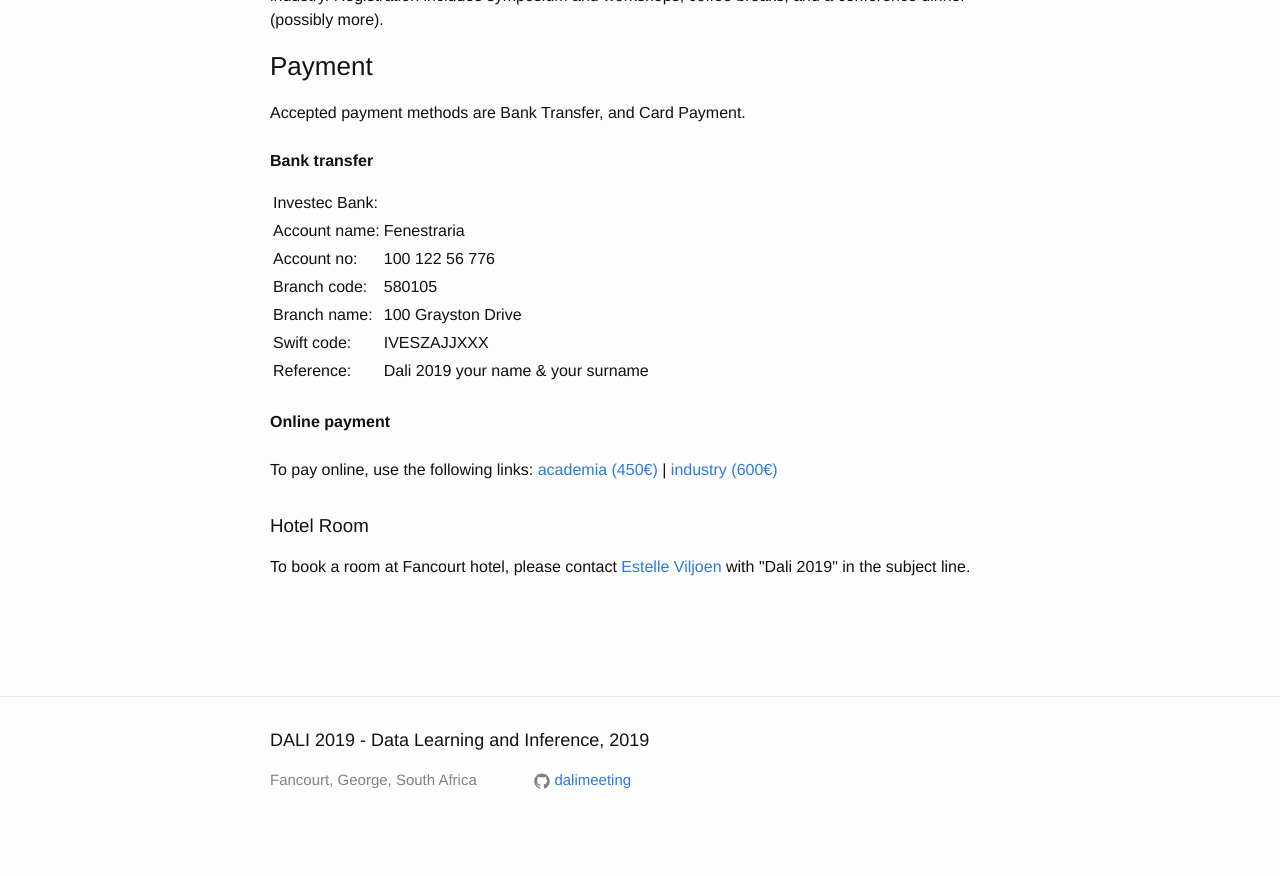
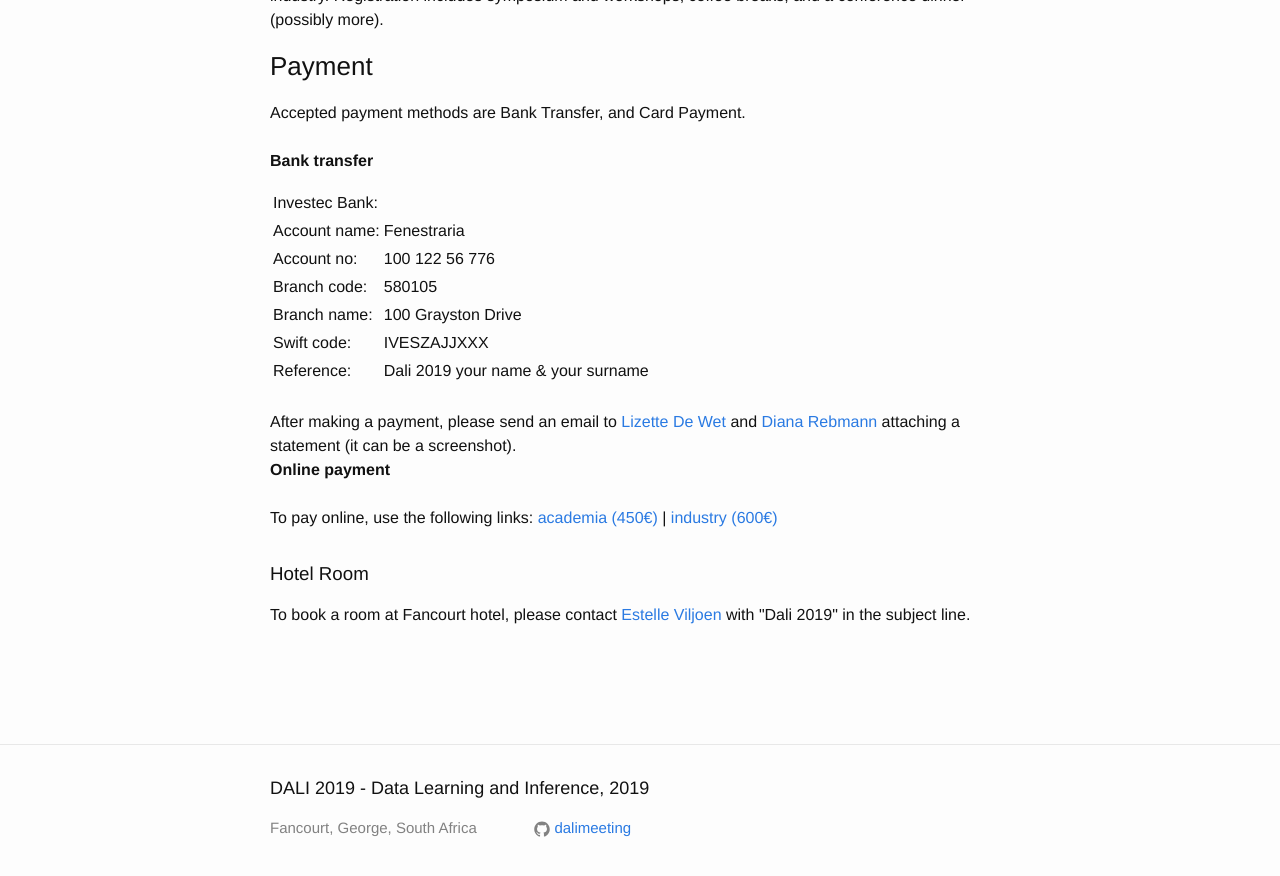
Before and after one commit to dalimeeting/dalimeeting.github.io, a Jekyll site: the page built from registration.html, in a window 1280 px wide and 900 px high, scrolled down 645 px. Shown: the top 876 px of the window. Built offline with Jekyll 4.4.1, drawn with Linux system fonts in a browser that asks for light colours; before the commit the page ends 1497 px from its top, so only the background shows below that.

Commit message:
Update registration.html

```diff
--- a/_layouts/registration.html
+++ b/_layouts/registration.html
@@ -25,6 +25,9 @@ layout: page
   <tr><td>Reference:</td><td>Dali 2019 your name & your surname</td></tr>
   </table>
   <br>
+  After making a payment, please send an email to <a href="mailto:lizette@praelexis.com">Lizette De Wet</a> and <a href="mailto:diana.rebmann@tuebingen.mpg.de">Diana Rebmann</a>
+ attaching a statement (it can be a screenshot).
+  <br>
   <strong>Online payment</strong>
   <br><br>
   To pay online, use the following links:
```
